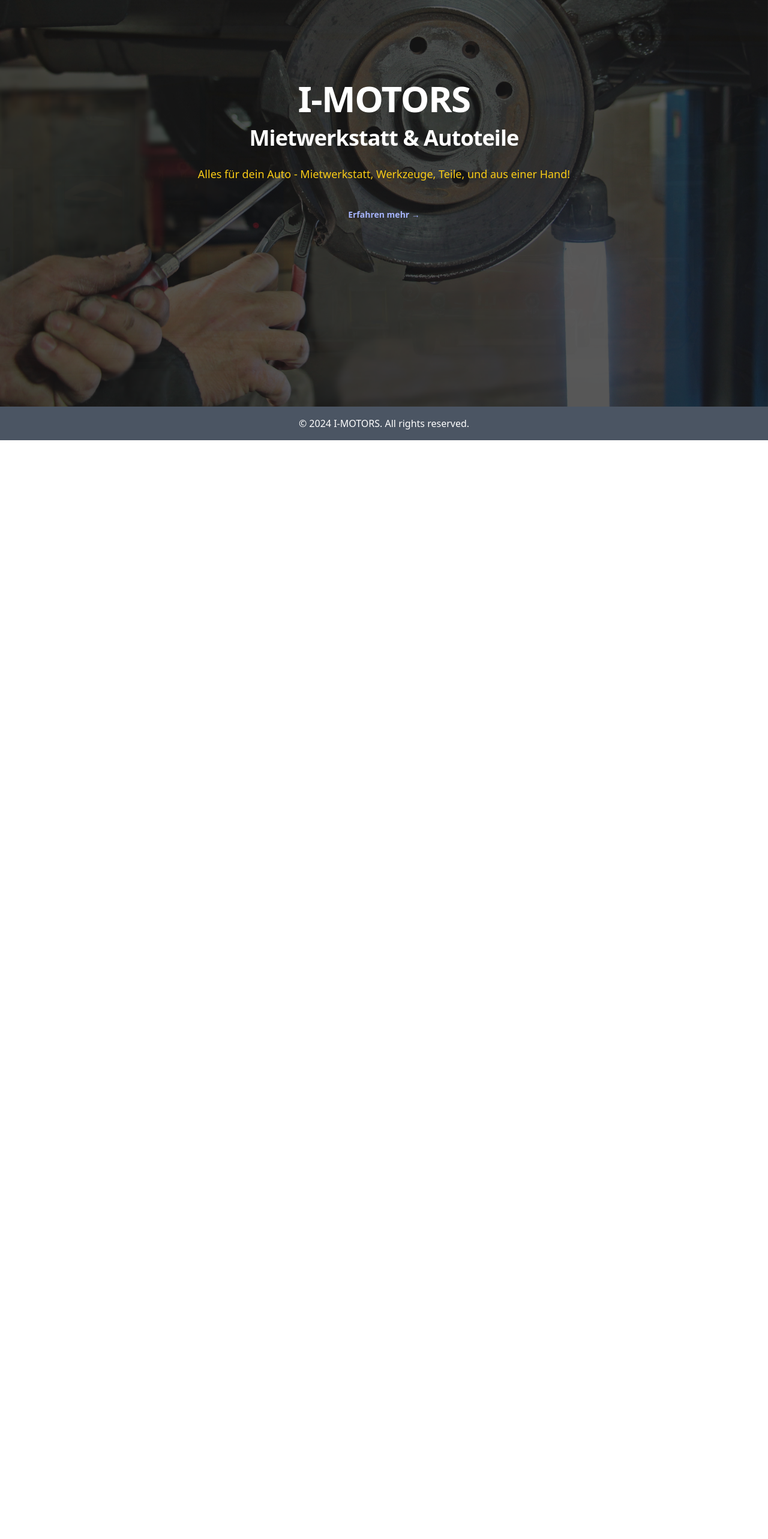
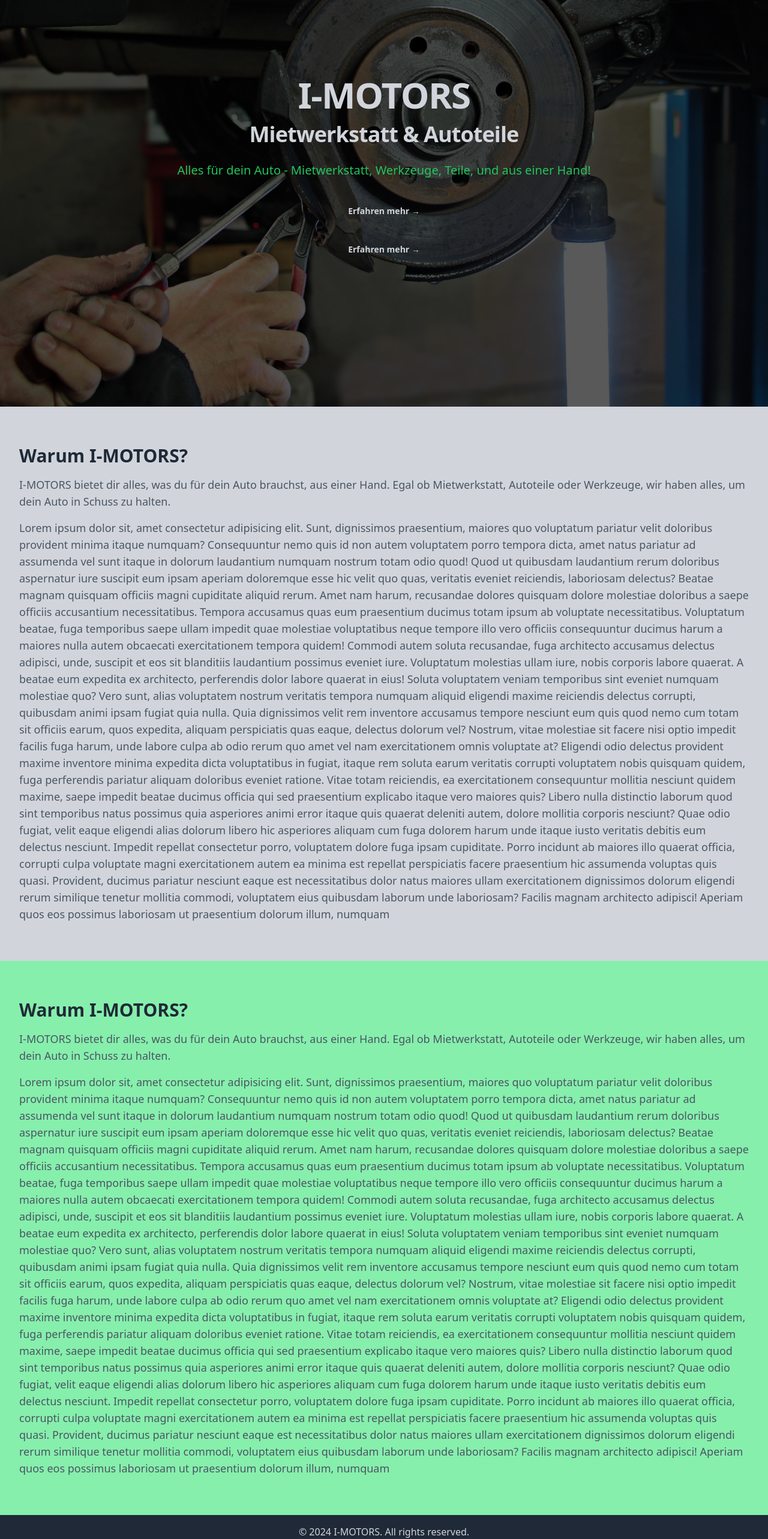
Before and after one commit to kostarusin/i-motors, a Next.js app: page / in a window 1280 px wide. Shown: the part 200-2766 px from the top of the page at 60% size. Before the commit the page ends 934 px from the top, so only its background shows below. Built offline with nearby package versions, Linux system fonts and the light colour scheme.

Commit message:
homepage markup

```diff
--- a/src/app/components/Footer/Footer.tsx
+++ b/src/app/components/Footer/Footer.tsx
@@ -4,7 +4,7 @@ export interface FooterProps {}
 
 const Footer: React.FC<FooterProps> = () => {
   return (
-    <footer className="bg-gray-600 text-white py-4">
+    <footer className="bg-gray-800 text-gray-300 py-4">
       <div className="container mx-auto text-center">
         <p>&copy; 2024 I-MOTORS. All rights reserved.</p>
       </div>
--- a/src/app/components/Header/MainNavi.tsx
+++ b/src/app/components/Header/MainNavi.tsx
@@ -32,7 +32,7 @@ export default function Navi() {
     >
       <div className="flex lg:flex-1">
         <Link href="/" className="-m-1.5 p-1.5">
-          <span className="-mx-3 block rounded-lg px-3 py-2 text-xl font-bold leading-7 text-gray-900">
+          <span className="-mx-3 block rounded-lg px-3 py-2 text-xl font-bold leading-7 text-gray-700">
             I-MOTORS
           </span>
           {/* <img
@@ -57,16 +57,19 @@ export default function Navi() {
           <Link
             key={item.name}
             href={item.href}
-            className={clsx('text-lg font-semibold leading-6 text-gray-900', {
-              'text-yellow-600 underline': pathname === item.href,
-            })}
+            className={clsx(
+              'text-lg font-medium leading-6 text-gray-800 hover:text-green-500 transition-all duration-300',
+              {
+                'text-green-500 underline': pathname === item.href,
+              }
+            )}
           >
             {item.name}
           </Link>
         ))}
       </div>
       <div className="hidden lg:flex lg:flex-1 lg:justify-end">
-        <a href="#" className="text-lg font-semibold leading-6 text-gray-900">
+        <a href="#" className="text-lg font-semibold leading-6 text-gray-700">
           Log in <span aria-hidden="true">&rarr;</span>
         </a>
       </div>
@@ -83,14 +86,15 @@ export default function Navi() {
          bg-white px-6 py-6 sm:max-w-sm sm:ring-1 sm:ring-gray-900/10"
         >
           <div className="flex items-center justify-between">
-            <a href="/" className="-m-1.5 p-1.5">
-              <span className="sr-only">I-MOTORS</span>
-              {/* <img
-                  alt=""
-                  src="https://tailwindui.com/img/logos/mark.svg?color=indigo&shade=600"
-                  className="h-8 w-auto"
-                /> */}
-            </a>
+            <Link
+              onClick={() => setMobileMenuOpen(false)}
+              href="/"
+              className="-m-1.5 p-1.5"
+            >
+              <span className="text-xl font-bold leading-7 text-gray-700">
+                I-MOTORS
+              </span>
+            </Link>
             <button
               type="button"
               onClick={() => setMobileMenuOpen(false)}
@@ -108,7 +112,7 @@ export default function Navi() {
                     onClick={() => setMobileMenuOpen(false)}
                     key={item.name}
                     href={item.href}
-                    className="-mx-3 block rounded-lg px-3 py-2 text-base font-semibold leading-7 text-gray-900 hover:bg-gray-50"
+                    className="-mx-3 block rounded-lg px-3 py-2 text-lg font-semibold leading-7 text-gray-700 hover:bg-gray-50"
                   >
                     {item.name}
                   </Link>
@@ -117,7 +121,7 @@ export default function Navi() {
               <div className="py-6">
                 <Link
                   href="#"
-                  className="-mx-3 block rounded-lg px-3 py-2.5 text-base font-semibold leading-7 text-gray-900 hover:bg-gray-50"
+                  className="-mx-3 block rounded-lg px-3 py-2.5 text-lg font-semibold leading-7 text-gray-900 hover:bg-gray-50"
                 >
                   Log in
                 </Link>
--- a/src/app/page.tsx
+++ b/src/app/page.tsx
@@ -4,63 +4,173 @@ import SearchInput from './components/SearchInput';
 
 export default function Page() {
   return (
-    <div className="relative min-h-screen flex flex-col">
-      <Slideshow />
-
-      <div className="absolute inset-0 bg-black opacity-65 z-10"></div>
-
-      <main className="relative z-20 flex-grow flex items-center justify-center">
-        <div className="relative min-h-screen flex flex-col">
-          <div className="relative isolate px-6 lg:px-8 w-full">
-            <div
-              aria-hidden="true"
-              className="absolute inset-x-0 -top-40 -z-10 transform-gpu overflow-hidden blur-3xl sm:-top-80"
-            ></div>
-            <div className="mx-auto max-w-2xl py-32 sm:py-48 lg:py-56">
-              <div className="hidden sm:mb-8 sm:flex sm:justify-center">
-                {/* <SearchInput /> */}
-                {/* <div className="relative rounded-full px-3 py-1 text-sm leading-6 text-yellow-400 ring-1 ring-gray-900/10 hover:ring-gray-900/20">
-                  Mietwerkstatt Preise.{' '}
-                  <a href="#" className="font-semibold text-indigo-300">
-                    <span aria-hidden="true" className="absolute inset-0" />
-                    Entdecken <span aria-hidden="true">&rarr;</span>
-                  </a>
-                </div> */}
-              </div>
-              <div className="text-center">
-                <h1 className="text-4xl font-bold tracking-tight text-white sm:text-6xl">
+    <main className="flex-grow scroll-smooth">
+      {/* Hero Section */}
+      <div className="relative h-screen w-full">
+        <Slideshow /> {/* Background Slideshow */}
+        <div className="absolute inset-0 bg-black opacity-65 z-10"></div>{' '}
+        {/* Dark overlay */}
+        {/* Hero content */}
+        <div className="relative z-20 flex flex-col items-center justify-center h-full">
+          <div className="px-6 lg:px-8 text-center">
+            <h1 className="text-4xl font-bold tracking-tight text-gray-300 sm:text-6xl">
               I-MOTORS
             </h1>
-                <p className="pt-4 text-2xl font-bold tracking-tight text-white sm:text-4xl">
+            <p className="pt-4 text-2xl font-bold tracking-tight text-gray-300 sm:text-4xl">
               Mietwerkstatt & Autoteile
             </p>
-                <p className="mt-6 text-lg leading-8 text-yellow-400">
+            <p className="mt-6 text-xl leading-8 text-green-500">
               Alles für dein Auto - Mietwerkstatt, Werkzeuge, Teile, und aus
               einer Hand!
             </p>
             <div className="mt-10 flex items-center justify-center gap-x-6">
-                  {/* <a
-                    href="#"
-                    className="rounded-md bg-indigo-300 px-3.5 py-2.5 text-sm font-semibold text-white shadow-sm hover:bg-indigo-500 focus-visible:outline focus-visible:outline-2 focus-visible:outline-offset-2 focus-visible:outline-indigo-600"
+              <a
+                href="#information"
+                className="text-sm font-semibold leading-6 text-gray-300 transition-all duration-500
+                   hover:text-green-300 hover:transition-all ease-in-out hover:duration-300"
               >
-                    Jetzt starten
-                  </a> */}
+                Erfahren mehr <span aria-hidden="true">→</span>
+              </a>
+            </div>
+            <div className="mt-10 flex items-center justify-center gap-x-6">
               <a
-                    href="#"
-                    className="text-sm font-semibold leading-6 text-indigo-300"
+                href="#information2"
+                className="text-sm font-semibold leading-6 text-gray-300 transition-all duration-500
+                   hover:text-green-300 hover:transition-all ease-in-out hover:duration-300"
               >
                 Erfahren mehr <span aria-hidden="true">→</span>
               </a>
             </div>
           </div>
         </div>
-            <div
-              aria-hidden="true"
-              className="absolute inset-x-0 top-[calc(100%-13rem)] -z-10 transform-gpu overflow-hidden blur-3xl sm:top-[calc(100%-30rem)]"
-            ></div>
       </div>
+
+      {/* Information Section */}
+      <section id="information" className="bg-gray-300 py-16">
+        <div className="max-w-7xl mx-auto px-6 lg:px-8">
+          <h2 className="text-3xl font-bold text-gray-800">Warum I-MOTORS?</h2>
+          <p className="mt-4 text-lg text-gray-600">
+            I-MOTORS bietet dir alles, was du für dein Auto brauchst, aus einer
+            Hand. Egal ob Mietwerkstatt, Autoteile oder Werkzeuge, wir haben
+            alles, um dein Auto in Schuss zu halten.
+          </p>
+          <p className="mt-4 text-lg text-gray-600">
+            Lorem ipsum dolor sit, amet consectetur adipisicing elit. Sunt,
+            dignissimos praesentium, maiores quo voluptatum pariatur velit
+            doloribus provident minima itaque numquam? Consequuntur nemo quis id
+            non autem voluptatem porro tempora dicta, amet natus pariatur ad
+            assumenda vel sunt itaque in dolorum laudantium numquam nostrum
+            totam odio quod! Quod ut quibusdam laudantium rerum doloribus
+            aspernatur iure suscipit eum ipsam aperiam doloremque esse hic velit
+            quo quas, veritatis eveniet reiciendis, laboriosam delectus? Beatae
+            magnam quisquam officiis magni cupiditate aliquid rerum. Amet nam
+            harum, recusandae dolores quisquam dolore molestiae doloribus a
+            saepe officiis accusantium necessitatibus. Tempora accusamus quas
+            eum praesentium ducimus totam ipsum ab voluptate necessitatibus.
+            Voluptatum beatae, fuga temporibus saepe ullam impedit quae
+            molestiae voluptatibus neque tempore illo vero officiis consequuntur
+            ducimus harum a maiores nulla autem obcaecati exercitationem tempora
+            quidem! Commodi autem soluta recusandae, fuga architecto accusamus
+            delectus adipisci, unde, suscipit et eos sit blanditiis laudantium
+            possimus eveniet iure. Voluptatum molestias ullam iure, nobis
+            corporis labore quaerat. A beatae eum expedita ex architecto,
+            perferendis dolor labore quaerat in eius! Soluta voluptatem veniam
+            temporibus sint eveniet numquam molestiae quo? Vero sunt, alias
+            voluptatem nostrum veritatis tempora numquam aliquid eligendi maxime
+            reiciendis delectus corrupti, quibusdam animi ipsam fugiat quia
+            nulla. Quia dignissimos velit rem inventore accusamus tempore
+            nesciunt eum quis quod nemo cum totam sit officiis earum, quos
+            expedita, aliquam perspiciatis quas eaque, delectus dolorum vel?
+            Nostrum, vitae molestiae sit facere nisi optio impedit facilis fuga
+            harum, unde labore culpa ab odio rerum quo amet vel nam
+            exercitationem omnis voluptate at? Eligendi odio delectus provident
+            maxime inventore minima expedita dicta voluptatibus in fugiat,
+            itaque rem soluta earum veritatis corrupti voluptatem nobis quisquam
+            quidem, fuga perferendis pariatur aliquam doloribus eveniet ratione.
+            Vitae totam reiciendis, ea exercitationem consequuntur mollitia
+            nesciunt quidem maxime, saepe impedit beatae ducimus officia qui sed
+            praesentium explicabo itaque vero maiores quis? Libero nulla
+            distinctio laborum quod sint temporibus natus possimus quia
+            asperiores animi error itaque quis quaerat deleniti autem, dolore
+            mollitia corporis nesciunt? Quae odio fugiat, velit eaque eligendi
+            alias dolorum libero hic asperiores aliquam cum fuga dolorem harum
+            unde itaque iusto veritatis debitis eum delectus nesciunt. Impedit
+            repellat consectetur porro, voluptatem dolore fuga ipsam cupiditate.
+            Porro incidunt ab maiores illo quaerat officia, corrupti culpa
+            voluptate magni exercitationem autem ea minima est repellat
+            perspiciatis facere praesentium hic assumenda voluptas quis quasi.
+            Provident, ducimus pariatur nesciunt eaque est necessitatibus dolor
+            natus maiores ullam exercitationem dignissimos dolorum eligendi
+            rerum similique tenetur mollitia commodi, voluptatem eius quibusdam
+            laborum unde laboriosam? Facilis magnam architecto adipisci! Aperiam
+            quos eos possimus laboriosam ut praesentium dolorum illum, numquam
+          </p>
+          {/* You can add more content here, such as icons, features, etc. */}
         </div>
+      </section>
+      {/* Information 2 Section */}
+      <section id="information2" className="bg-green-300 py-16">
+        <div className="max-w-7xl mx-auto px-6 lg:px-8">
+          <h2 className="text-3xl font-bold text-gray-800">Warum I-MOTORS?</h2>
+          <p className="mt-4 text-lg text-gray-600">
+            I-MOTORS bietet dir alles, was du für dein Auto brauchst, aus einer
+            Hand. Egal ob Mietwerkstatt, Autoteile oder Werkzeuge, wir haben
+            alles, um dein Auto in Schuss zu halten.
+          </p>
+          <p className="mt-4 text-lg text-gray-600">
+            Lorem ipsum dolor sit, amet consectetur adipisicing elit. Sunt,
+            dignissimos praesentium, maiores quo voluptatum pariatur velit
+            doloribus provident minima itaque numquam? Consequuntur nemo quis id
+            non autem voluptatem porro tempora dicta, amet natus pariatur ad
+            assumenda vel sunt itaque in dolorum laudantium numquam nostrum
+            totam odio quod! Quod ut quibusdam laudantium rerum doloribus
+            aspernatur iure suscipit eum ipsam aperiam doloremque esse hic velit
+            quo quas, veritatis eveniet reiciendis, laboriosam delectus? Beatae
+            magnam quisquam officiis magni cupiditate aliquid rerum. Amet nam
+            harum, recusandae dolores quisquam dolore molestiae doloribus a
+            saepe officiis accusantium necessitatibus. Tempora accusamus quas
+            eum praesentium ducimus totam ipsum ab voluptate necessitatibus.
+            Voluptatum beatae, fuga temporibus saepe ullam impedit quae
+            molestiae voluptatibus neque tempore illo vero officiis consequuntur
+            ducimus harum a maiores nulla autem obcaecati exercitationem tempora
+            quidem! Commodi autem soluta recusandae, fuga architecto accusamus
+            delectus adipisci, unde, suscipit et eos sit blanditiis laudantium
+            possimus eveniet iure. Voluptatum molestias ullam iure, nobis
+            corporis labore quaerat. A beatae eum expedita ex architecto,
+            perferendis dolor labore quaerat in eius! Soluta voluptatem veniam
+            temporibus sint eveniet numquam molestiae quo? Vero sunt, alias
+            voluptatem nostrum veritatis tempora numquam aliquid eligendi maxime
+            reiciendis delectus corrupti, quibusdam animi ipsam fugiat quia
+            nulla. Quia dignissimos velit rem inventore accusamus tempore
+            nesciunt eum quis quod nemo cum totam sit officiis earum, quos
+            expedita, aliquam perspiciatis quas eaque, delectus dolorum vel?
+            Nostrum, vitae molestiae sit facere nisi optio impedit facilis fuga
+            harum, unde labore culpa ab odio rerum quo amet vel nam
+            exercitationem omnis voluptate at? Eligendi odio delectus provident
+            maxime inventore minima expedita dicta voluptatibus in fugiat,
+            itaque rem soluta earum veritatis corrupti voluptatem nobis quisquam
+            quidem, fuga perferendis pariatur aliquam doloribus eveniet ratione.
+            Vitae totam reiciendis, ea exercitationem consequuntur mollitia
+            nesciunt quidem maxime, saepe impedit beatae ducimus officia qui sed
+            praesentium explicabo itaque vero maiores quis? Libero nulla
+            distinctio laborum quod sint temporibus natus possimus quia
+            asperiores animi error itaque quis quaerat deleniti autem, dolore
+            mollitia corporis nesciunt? Quae odio fugiat, velit eaque eligendi
+            alias dolorum libero hic asperiores aliquam cum fuga dolorem harum
+            unde itaque iusto veritatis debitis eum delectus nesciunt. Impedit
+            repellat consectetur porro, voluptatem dolore fuga ipsam cupiditate.
+            Porro incidunt ab maiores illo quaerat officia, corrupti culpa
+            voluptate magni exercitationem autem ea minima est repellat
+            perspiciatis facere praesentium hic assumenda voluptas quis quasi.
+            Provident, ducimus pariatur nesciunt eaque est necessitatibus dolor
+            natus maiores ullam exercitationem dignissimos dolorum eligendi
+            rerum similique tenetur mollitia commodi, voluptatem eius quibusdam
+            laborum unde laboriosam? Facilis magnam architecto adipisci! Aperiam
+            quos eos possimus laboriosam ut praesentium dolorum illum, numquam
+          </p>
+          {/* You can add more content here, such as icons, features, etc. */}
+        </div>
+      </section>
     </main>
-    </div>
   );
 }
```
Also changed, not shown: src/app/components/Header/Header.tsx (+3 -23 lines). Lines whose indentation alone changed are shown as unchanged.
